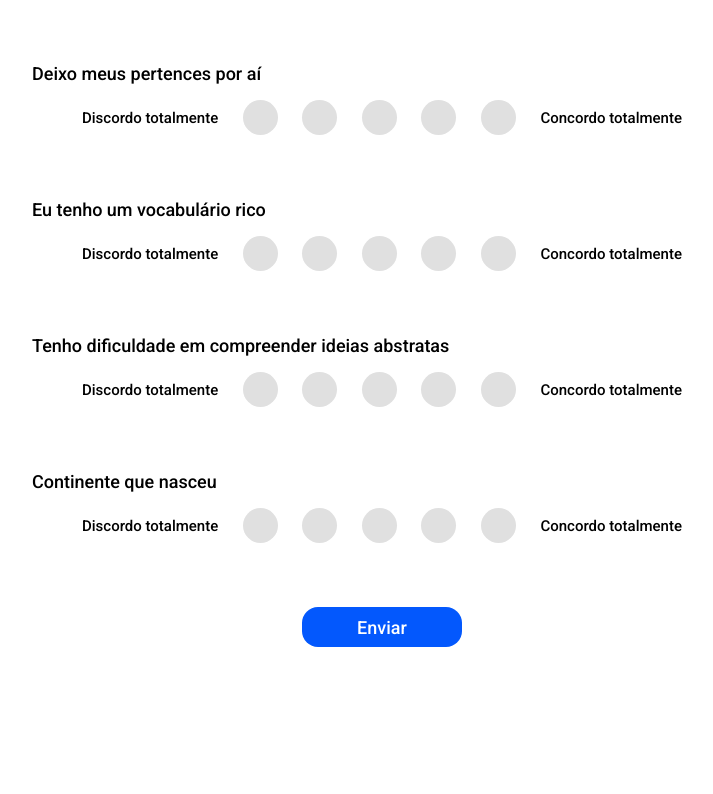
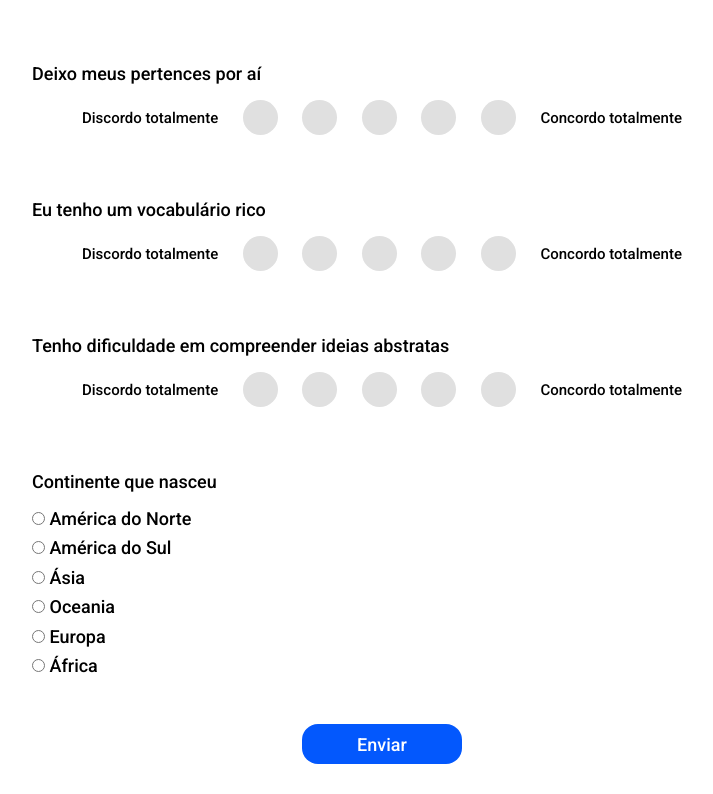
Before and after one commit to mateusfugita/check-ia, a React (Create React App) app: page / in a window 1280 px wide. Shown: the part 1048-1842 px from the top of the page, without its empty margins (258-971 px from the left). Before the commit the page ends 1725 px from the top, so only its background shows below. Built offline with nearby package versions, Linux system fonts and the light colour scheme; no server answers; the HTML template or start-up script is replaced by a standard one.

Commit message:
add question with radio button answers

```diff
--- a/src/pages/Home/index.js
+++ b/src/pages/Home/index.js
@@ -21,6 +21,7 @@ export default function Home(){
         'Tenho dificuldade em compreender ideias abstratas',
         'Continente que nasceu'
     ];
+    const continents = ['América do Norte', 'América do Sul', 'Ásia', 'Oceania', 'Europa', 'África'];
     const history = useHistory();
     let answers = Array(questions.length);
     const [token, setToken] = useState('');
@@ -80,6 +81,8 @@ export default function Home(){
     function setAnswerForQuestion(e){
         answers[e.target.name.substring(1)] = e.target.value;
 
+        if(e.target.name.substring(1) === questions.length - 1) return;
+
         const buttonsFromSelectedQuestion = document.getElementsByName(e.target.name);
         buttonsFromSelectedQuestion.forEach(btn => {
             if(btn.className.includes(' active')){
@@ -95,11 +98,30 @@ export default function Home(){
             <Header />
             <main className='questions-container'>
                 <p className='subtitle'>Descubra qual será seu próximo destino de acordo com o seu perfil</p>
-                {questions.map((question, index) => {
+                {questions.slice(0, questions.length -1).map((question, index) => {
                     return (
                         <Question key={index} question={question} index={index} handleClickFunction={setAnswerForQuestion}></Question>
                     )
                 })}
+                <div className="question-block">
+                    <label>{questions[questions.length - 1]}</label>
+                    <div className='continent-answers'>
+                        {continents.map((value, index) => {
+                            return (
+                                <label key={index}>
+                                <input
+                                    type='radio'
+                                    key={index}
+                                    id={index + 1}
+                                    name={`q${questions.length - 1}`}
+                                    value={index + 1}
+                                    onClick={setAnswerForQuestion}
+                                /> {value}
+                                </label>
+                            )
+                        })}
+                    </div>
+                </div>
                 <button className='send-answers' onClick={handleSubmit}>Enviar</button>
             </main>
         </>
--- a/src/pages/Home/styles.css
+++ b/src/pages/Home/styles.css
@@ -11,6 +11,14 @@ main .subtitle {
     flex-direction: column;
 }
 
+.continent-answers {
+    display: flex;
+    flex-direction: column;
+    justify-content: space-between;
+    height: 200px;
+    padding: 16px 0;
+}
+
 .send-answers {
     margin-top: 16px;
 }
```
